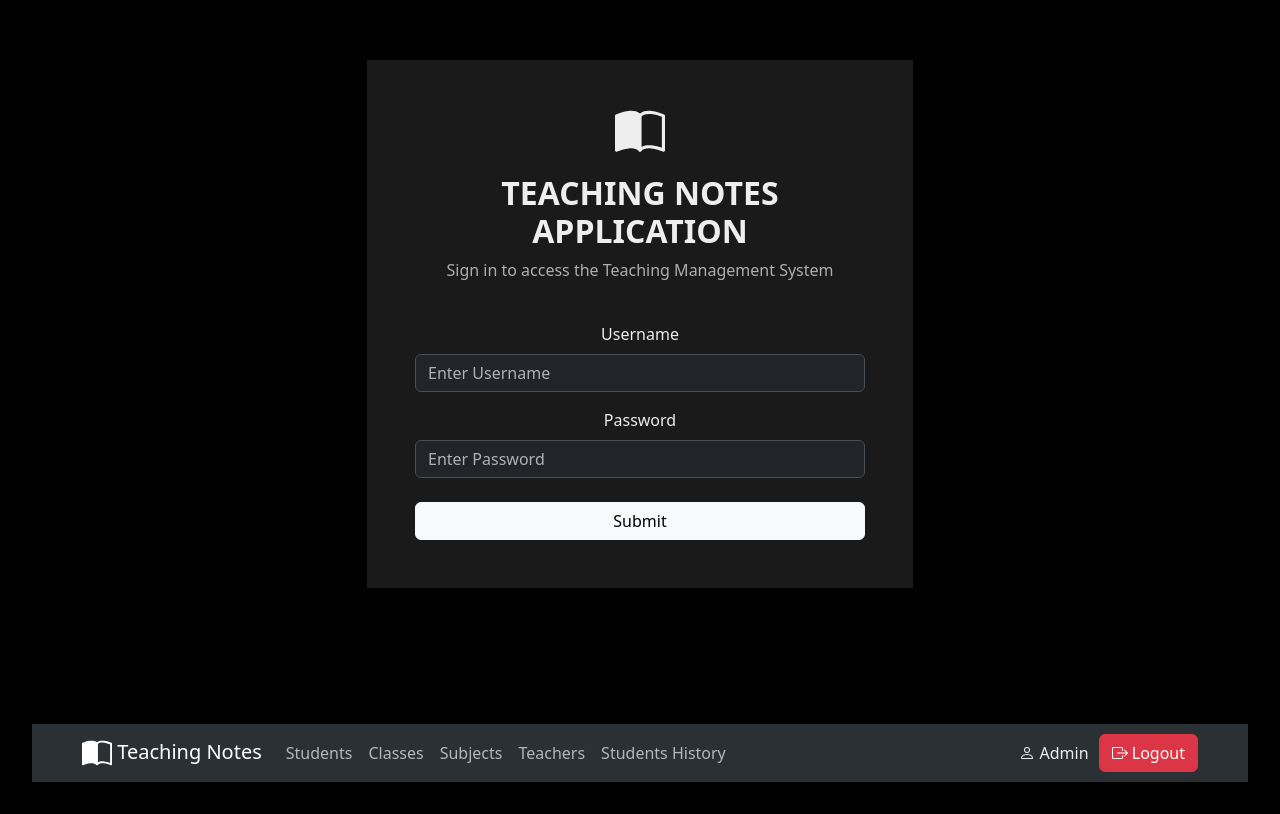
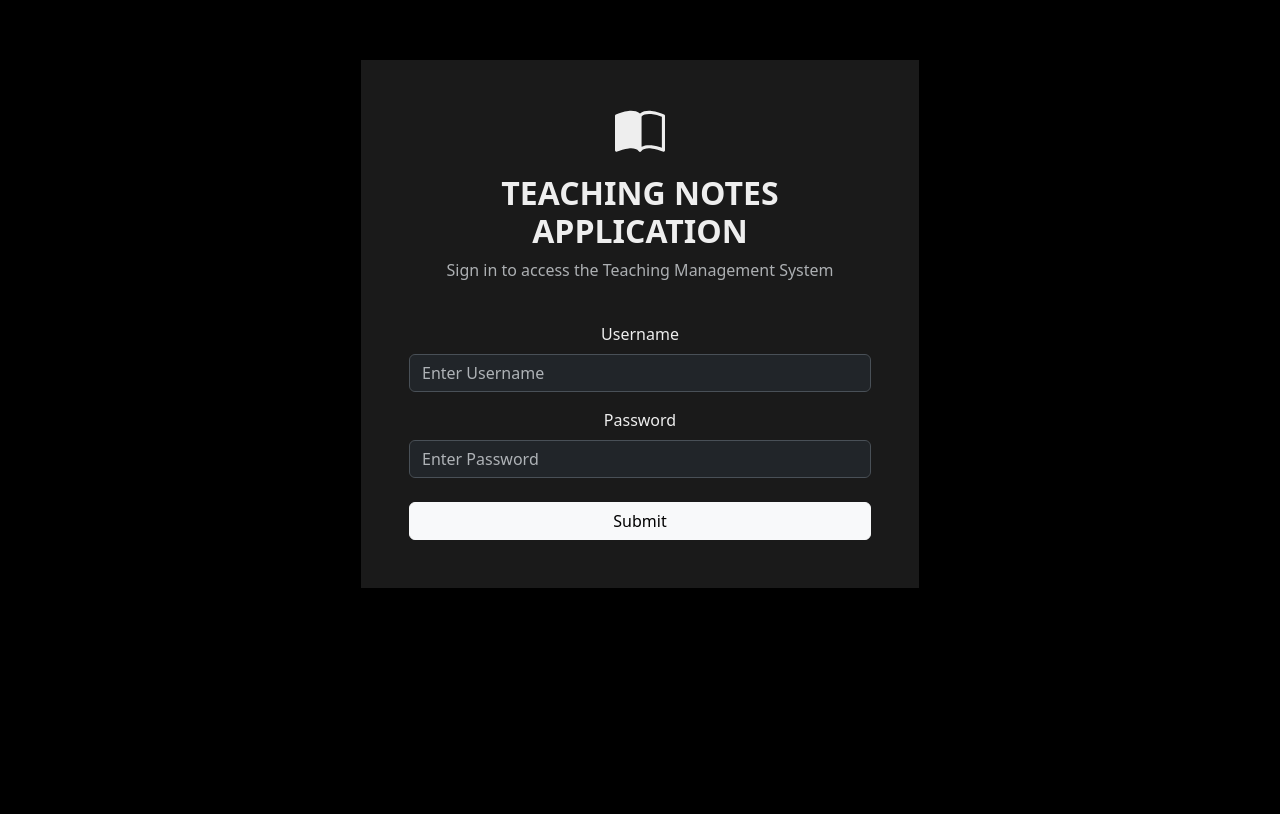
Before and after one commit to nurqahar/fullstack, a React (Vite) app in the folder frontend/: page / in a window 1280 px wide. Shown: the part 108-922 px from the top of the page. After the commit the page ends 864 px from the top, so only its background shows below. Built offline with nearby package versions, Linux system fonts and the light colour scheme.

Commit message:
modify navbar and fix pages

```diff
--- a/frontend/src/App.jsx
+++ b/frontend/src/App.jsx
@@ -2,7 +2,6 @@ import { BrowserRouter, Route, Routes } from "react-router";
 import Container from "react-bootstrap/Container";
 import "./App.css";
 import Login from "./pages/Login.jsx";
-import Homepage from "./components/Homepage";
 import Dashboard from "./components/Dashboard.jsx";
 import NavBar from "./components/NavBar.jsx";
 import Students from "./pages/Students.jsx";
@@ -14,14 +13,10 @@ import Subjects from "./pages/Subjects.jsx";
 export default function App() {
   return (
     <BrowserRouter>
-      <Container>
-        <Routes>
-          <Route index element={<Login />} />
-        </Routes>
-      </Container>
       <Container fluid className="m-0 p-0">
         <NavBar />
         <Routes>
+          <Route index element={<Login />} />
           <Route path="/dashboard" element={<Dashboard />} />
           <Route path="/students" element={<Students />} />
           <Route path="/classes" element={<Classes />} />
--- a/frontend/src/components/Dashboard.jsx
+++ b/frontend/src/components/Dashboard.jsx
@@ -5,13 +5,19 @@ import Col from "react-bootstrap/Col";
 export default function Dashboard() {
   return (
     <Container className="mt-5 justify-content-center" data-bs-theme="dark">
-      <Row className="text-center ">
+      <Row className="text-center">
         <Col>
-          <h1>Choose Menu To Start</h1>
+          <h1 className="fw-bold">Teaching Notes App</h1>
+          <p className="w-50 mx-auto">
+            Simplify your day. Track attendance, share resources, and manage
+            your teaching notes—all from a single, secure dashboard. Designed
+            for teachers, by teachers.
+          </p>
         </Col>
       </Row>
-      <Row className="mt-5 ">
-        <Col>
+      <Row className="mt-5">
+        <Col className="text-center">
+          <h2>Choose Menu to Start</h2>
           <ul style={{ listStyleType: "None" }}>
             <li>Students</li>
             <li>Classes</li>
--- a/frontend/src/components/NavBar.jsx
+++ b/frontend/src/components/NavBar.jsx
@@ -2,19 +2,24 @@ import Container from "react-bootstrap/Container";
 import Navbar from "react-bootstrap/Navbar";
 import Nav from "react-bootstrap/Nav";
 import Button from "react-bootstrap/Button";
+import { NavLink, useLocation } from "react-router";
 
 export default function NavBar() {
+  const location = useLocation();
+  const { pathname } = location;
+
   return (
     <Container fluid className="bg-body-tertiary " data-bs-theme="dark">
+      {pathname !== "/" ? (
         <Navbar expand="md">
           <Container>
-          <Navbar.Brand href="/dashboard">
+            <Navbar.Brand href="/dashboard" className="fw-bold">
               <svg
                 xmlns="http://www.w3.org/2000/svg"
                 width="30"
                 height="30"
                 fill="currentColor"
-              class="bi bi-book-half"
+                className="bi bi-book-half"
                 viewBox="0 0 16 16"
               >
                 <path d="M8.5 2.687c.654-.689 1.782-.886 3.112-.752 1.234.124 2.503.523 3.388.893v9.923c-.918-.35-2.107-.692-3.287-.81-1.094-.111-2.278-.039-3.213.492zM8 1.783C7.015.936 5.587.81 4.287.94c-1.514.153-3.042.672-3.994 1.105A.5.5 0 0 0 0 2.5v11a.5.5 0 0 0 .707.455c.882-.4 2.303-.881 3.68-1.02 1.409-.142 2.59.087 3.223.877a.5.5 0 0 0 .78 0c.633-.79 1.814-1.019 3.222-.877 1.378.139 2.8.62 3.681 1.02A.5.5 0 0 0 16 13.5v-11a.5.5 0 0 0-.293-.455c-.952-.433-2.48-.952-3.994-1.105C10.413.809 8.985.936 8 1.783" />
@@ -23,19 +28,29 @@ export default function NavBar() {
             </Navbar.Brand>
             <Navbar.Toggle aria-controls="basic-navbar-nav" />
             <Navbar.Collapse id="basic-navbar-nav">
-            <Nav className="me-auto">
-              <Nav.Link href="/students">Students</Nav.Link>
-              <Nav.Link href="/classes">Classes</Nav.Link>
-              <Nav.Link href="/subjects">Subjects</Nav.Link>
-              <Nav.Link href="/teachers">Teachers</Nav.Link>
-              <Nav.Link href="/studentHistory">Students History</Nav.Link>
+              <Nav className="me-auto" variant="underline">
+                <NavLink to="/students" className="nav-link ">
+                  Students
+                </NavLink>
+                <NavLink to="/classes" className="nav-link ">
+                  Classes
+                </NavLink>
+                <NavLink to="/subjects" className="nav-link ">
+                  Subjects
+                </NavLink>
+                <NavLink to="/teachers" className="nav-link ">
+                  Teachers
+                </NavLink>
+                <NavLink to="/studentHistory" className="nav-link ">
+                  Students History
+                </NavLink>
               </Nav>
               <svg
                 xmlns="http://www.w3.org/2000/svg"
                 width="16"
                 height="16"
                 fill="currentColor"
-              class="bi bi-person"
+                className="bi bi-person"
                 viewBox="0 0 16 16"
               >
                 <path d="M8 8a3 3 0 1 0 0-6 3 3 0 0 0 0 6m2-3a2 2 0 1 1-4 0 2 2 0 0 1 4 0m4 8c0 1-1 1-1 1H3s-1 0-1-1 1-4 6-4 6 3 6 4m-1-.004c-.001-.246-.154-.986-.832-1.664C11.516 10.68 10.289 10 8 10s-3.516.68-4.168 1.332c-.678.678-.83 1.418-.832 1.664z" />
@@ -47,15 +62,15 @@ export default function NavBar() {
                   width="16"
                   height="20"
                   fill="currentColor"
-                class="bi bi-box-arrow-right"
+                  className="bi bi-box-arrow-right"
                   viewBox="0 0 16 20"
                 >
                   <path
-                  fill-rule="evenodd"
+                    fillRule="evenodd"
                     d="M10 12.5a.5.5 0 0 1-.5.5h-8a.5.5 0 0 1-.5-.5v-9a.5.5 0 0 1 .5-.5h8a.5.5 0 0 1 .5.5v2a.5.5 0 0 0 1 0v-2A1.5 1.5 0 0 0 9.5 2h-8A1.5 1.5 0 0 0 0 3.5v9A1.5 1.5 0 0 0 1.5 14h8a1.5 1.5 0 0 0 1.5-1.5v-2a.5.5 0 0 0-1 0z"
                   />
                   <path
-                  fill-rule="evenodd"
+                    fillRule="evenodd"
                     d="M15.854 8.354a.5.5 0 0 0 0-.708l-3-3a.5.5 0 0 0-.708.708L14.293 7.5H5.5a.5.5 0 0 0 0 1h8.793l-2.147 2.146a.5.5 0 0 0 .708.708z"
                   />
                 </svg>{" "}
@@ -64,6 +79,9 @@ export default function NavBar() {
             </Navbar.Collapse>
           </Container>
         </Navbar>
+      ) : (
+        ""
+      )}
     </Container>
   );
 }
--- a/frontend/src/pages/Classes.jsx
+++ b/frontend/src/pages/Classes.jsx
@@ -19,7 +19,7 @@ export default function Classes() {
                 width="16"
                 height="20"
                 fill="currentColor"
-                class="bi bi-plus"
+                className="bi bi-plus"
                 viewBox="0 0 16 20"
               >
                 <path d="M8 4a.5.5 0 0 1 .5.5v3h3a.5.5 0 0 1 0 1h-3v3a.5.5 0 0 1-1 0v-3h-3a.5.5 0 0 1 0-1h3v-3A.5.5 0 0 1 8 4" />
@@ -28,7 +28,7 @@ export default function Classes() {
             </Button>
           </Col>
         </Row>
-        <Table stripped bordered hover className="text-center">
+        <Table stripped="true" bordered hover className="text-center">
           <thead>
             <tr>
               <th>Class</th>
@@ -47,7 +47,7 @@ export default function Classes() {
                     width="16"
                     height="20"
                     fill="currentColor"
-                    class="bi bi-pen"
+                    className="bi bi-pen"
                     viewBox="0 0 16 20"
                   >
                     <path d="m13.498.795.149-.149a1.207 1.207 0 1 1 1.707 1.708l-.149.148a1.5 1.5 0 0 1-.059 2.059L4.854 14.854a.5.5 0 0 1-.233.131l-4 1a.5.5 0 0 1-.606-.606l1-4a.5.5 0 0 1 .131-.232l9.642-9.642a.5.5 0 0 0-.642.056L6.854 4.854a.5.5 0 1 1-.708-.708L9.44.854A1.5 1.5 0 0 1 11.5.796a1.5 1.5 0 0 1 1.998-.001m-.644.766a.5.5 0 0 0-.707 0L1.95 11.756l-.764 3.057 3.057-.764L14.44 3.854a.5.5 0 0 0 0-.708z" />
@@ -59,7 +59,7 @@ export default function Classes() {
                     width="16"
                     height="20"
                     fill="currentColor"
-                    class="bi bi-trash"
+                    className="bi bi-trash"
                     viewBox="0 0 16 20"
                   >
                     <path d="M5.5 5.5A.5.5 0 0 1 6 6v6a.5.5 0 0 1-1 0V6a.5.5 0 0 1 .5-.5m2.5 0a.5.5 0 0 1 .5.5v6a.5.5 0 0 1-1 0V6a.5.5 0 0 1 .5-.5m3 .5a.5.5 0 0 0-1 0v6a.5.5 0 0 0 1 0z" />
--- a/frontend/src/pages/Login.jsx
+++ b/frontend/src/pages/Login.jsx
@@ -22,7 +22,7 @@ function Login() {
               width="50"
               height="50"
               fill="currentColor"
-              class="bi bi-book-half mb-3"
+              className="bi bi-book-half mb-3"
               viewBox="0 0 16 16"
             >
               <path d="M8.5 2.687c.654-.689 1.782-.886 3.112-.752 1.234.124 2.503.523 3.388.893v9.923c-.918-.35-2.107-.692-3.287-.81-1.094-.111-2.278-.039-3.213.492zM8 1.783C7.015.936 5.587.81 4.287.94c-1.514.153-3.042.672-3.994 1.105A.5.5 0 0 0 0 2.5v11a.5.5 0 0 0 .707.455c.882-.4 2.303-.881 3.68-1.02 1.409-.142 2.59.087 3.223.877a.5.5 0 0 0 .78 0c.633-.79 1.814-1.019 3.222-.877 1.378.139 2.8.62 3.681 1.02A.5.5 0 0 0 16 13.5v-11a.5.5 0 0 0-.293-.455c-.952-.433-2.48-.952-3.994-1.105C10.413.809 8.985.936 8 1.783" />
--- a/frontend/src/pages/StudentHistory.jsx
+++ b/frontend/src/pages/StudentHistory.jsx
@@ -22,7 +22,7 @@ export default function StudentHistory() {
                 width="16"
                 height="20"
                 fill="currentColor"
-                class="bi bi-plus"
+                className="bi bi-plus"
                 viewBox="0 0 16 20"
               >
                 <path d="M8 4a.5.5 0 0 1 .5.5v3h3a.5.5 0 0 1 0 1h-3v3a.5.5 0 0 1-1 0v-3h-3a.5.5 0 0 1 0-1h3v-3A.5.5 0 0 1 8 4" />
@@ -31,7 +31,7 @@ export default function StudentHistory() {
             </Button>
           </Col>
         </Row>
-        <Table stripped bordered hover className="text-center">
+        <Table stripped="true" bordered hover className="text-center">
           <thead>
             <tr>
               <th>Student</th>
@@ -56,7 +56,7 @@ export default function StudentHistory() {
                     width="16"
                     height="20"
                     fill="currentColor"
-                    class="bi bi-pen"
+                    className="bi bi-pen"
                     viewBox="0 0 16 20"
                   >
                     <path d="m13.498.795.149-.149a1.207 1.207 0 1 1 1.707 1.708l-.149.148a1.5 1.5 0 0 1-.059 2.059L4.854 14.854a.5.5 0 0 1-.233.131l-4 1a.5.5 0 0 1-.606-.606l1-4a.5.5 0 0 1 .131-.232l9.642-9.642a.5.5 0 0 0-.642.056L6.854 4.854a.5.5 0 1 1-.708-.708L9.44.854A1.5 1.5 0 0 1 11.5.796a1.5 1.5 0 0 1 1.998-.001m-.644.766a.5.5 0 0 0-.707 0L1.95 11.756l-.764 3.057 3.057-.764L14.44 3.854a.5.5 0 0 0 0-.708z" />
@@ -68,7 +68,7 @@ export default function StudentHistory() {
                     width="16"
                     height="20"
                     fill="currentColor"
-                    class="bi bi-trash"
+                    className="bi bi-trash"
                     viewBox="0 0 16 20"
                   >
                     <path d="M5.5 5.5A.5.5 0 0 1 6 6v6a.5.5 0 0 1-1 0V6a.5.5 0 0 1 .5-.5m2.5 0a.5.5 0 0 1 .5.5v6a.5.5 0 0 1-1 0V6a.5.5 0 0 1 .5-.5m3 .5a.5.5 0 0 0-1 0v6a.5.5 0 0 0 1 0z" />
--- a/frontend/src/pages/Students.jsx
+++ b/frontend/src/pages/Students.jsx
@@ -19,7 +19,7 @@ export default function Students() {
                 width="16"
                 height="20"
                 fill="currentColor"
-                class="bi bi-plus"
+                className="bi bi-plus"
                 viewBox="0 0 16 20"
               >
                 <path d="M8 4a.5.5 0 0 1 .5.5v3h3a.5.5 0 0 1 0 1h-3v3a.5.5 0 0 1-1 0v-3h-3a.5.5 0 0 1 0-1h3v-3A.5.5 0 0 1 8 4" />
@@ -28,7 +28,7 @@ export default function Students() {
             </Button>
           </Col>
         </Row>
-        <Table stripped bordered hover className="text-center">
+        <Table stripped="true" bordered hover className="text-center">
           <thead>
             <tr>
               <th>Student ID</th>
@@ -47,7 +47,7 @@ export default function Students() {
                     width="16"
                     height="20"
                     fill="currentColor"
-                    class="bi bi-pen"
+                    className="bi bi-pen"
                     viewBox="0 0 16 20"
                   >
                     <path d="m13.498.795.149-.149a1.207 1.207 0 1 1 1.707 1.708l-.149.148a1.5 1.5 0 0 1-.059 2.059L4.854 14.854a.5.5 0 0 1-.233.131l-4 1a.5.5 0 0 1-.606-.606l1-4a.5.5 0 0 1 .131-.232l9.642-9.642a.5.5 0 0 0-.642.056L6.854 4.854a.5.5 0 1 1-.708-.708L9.44.854A1.5 1.5 0 0 1 11.5.796a1.5 1.5 0 0 1 1.998-.001m-.644.766a.5.5 0 0 0-.707 0L1.95 11.756l-.764 3.057 3.057-.764L14.44 3.854a.5.5 0 0 0 0-.708z" />
@@ -59,7 +59,7 @@ export default function Students() {
                     width="16"
                     height="20"
                     fill="currentColor"
-                    class="bi bi-trash"
+                    className="bi bi-trash"
                     viewBox="0 0 16 20"
                   >
                     <path d="M5.5 5.5A.5.5 0 0 1 6 6v6a.5.5 0 0 1-1 0V6a.5.5 0 0 1 .5-.5m2.5 0a.5.5 0 0 1 .5.5v6a.5.5 0 0 1-1 0V6a.5.5 0 0 1 .5-.5m3 .5a.5.5 0 0 0-1 0v6a.5.5 0 0 0 1 0z" />
--- a/frontend/src/pages/Subjects.jsx
+++ b/frontend/src/pages/Subjects.jsx
@@ -19,7 +19,7 @@ export default function Subjects() {
                 width="16"
                 height="20"
                 fill="currentColor"
-                class="bi bi-plus"
+                className="bi bi-plus"
                 viewBox="0 0 16 20"
               >
                 <path d="M8 4a.5.5 0 0 1 .5.5v3h3a.5.5 0 0 1 0 1h-3v3a.5.5 0 0 1-1 0v-3h-3a.5.5 0 0 1 0-1h3v-3A.5.5 0 0 1 8 4" />
@@ -28,7 +28,7 @@ export default function Subjects() {
             </Button>
           </Col>
         </Row>
-        <Table stripped bordered hover className="text-center">
+        <Table stripped="true" bordered hover className="text-center">
           <thead>
             <tr>
               <th>Subject Code</th>
@@ -47,7 +47,7 @@ export default function Subjects() {
                     width="16"
                     height="20"
                     fill="currentColor"
-                    class="bi bi-pen"
+                    className="bi bi-pen"
                     viewBox="0 0 16 20"
                   >
                     <path d="m13.498.795.149-.149a1.207 1.207 0 1 1 1.707 1.708l-.149.148a1.5 1.5 0 0 1-.059 2.059L4.854 14.854a.5.5 0 0 1-.233.131l-4 1a.5.5 0 0 1-.606-.606l1-4a.5.5 0 0 1 .131-.232l9.642-9.642a.5.5 0 0 0-.642.056L6.854 4.854a.5.5 0 1 1-.708-.708L9.44.854A1.5 1.5 0 0 1 11.5.796a1.5 1.5 0 0 1 1.998-.001m-.644.766a.5.5 0 0 0-.707 0L1.95 11.756l-.764 3.057 3.057-.764L14.44 3.854a.5.5 0 0 0 0-.708z" />
@@ -59,7 +59,7 @@ export default function Subjects() {
                     width="16"
                     height="20"
                     fill="currentColor"
-                    class="bi bi-trash"
+                    className="bi bi-trash"
                     viewBox="0 0 16 20"
                   >
                     <path d="M5.5 5.5A.5.5 0 0 1 6 6v6a.5.5 0 0 1-1 0V6a.5.5 0 0 1 .5-.5m2.5 0a.5.5 0 0 1 .5.5v6a.5.5 0 0 1-1 0V6a.5.5 0 0 1 .5-.5m3 .5a.5.5 0 0 0-1 0v6a.5.5 0 0 0 1 0z" />
--- a/frontend/src/pages/Teachers.jsx
+++ b/frontend/src/pages/Teachers.jsx
@@ -19,7 +19,7 @@ export default function Teachers() {
                 width="16"
                 height="20"
                 fill="currentColor"
-                class="bi bi-plus"
+                className="bi bi-plus"
                 viewBox="0 0 16 20"
               >
                 <path d="M8 4a.5.5 0 0 1 .5.5v3h3a.5.5 0 0 1 0 1h-3v3a.5.5 0 0 1-1 0v-3h-3a.5.5 0 0 1 0-1h3v-3A.5.5 0 0 1 8 4" />
@@ -28,7 +28,7 @@ export default function Teachers() {
             </Button>
           </Col>
         </Row>
-        <Table stripped bordered hover className="text-center">
+        <Table stripped="true" bordered hover className="text-center">
           <thead>
             <tr>
               <th>Employee ID</th>
@@ -47,7 +47,7 @@ export default function Teachers() {
                     width="16"
                     height="20"
                     fill="currentColor"
-                    class="bi bi-pen"
+                    className="bi bi-pen"
                     viewBox="0 0 16 20"
                   >
                     <path d="m13.498.795.149-.149a1.207 1.207 0 1 1 1.707 1.708l-.149.148a1.5 1.5 0 0 1-.059 2.059L4.854 14.854a.5.5 0 0 1-.233.131l-4 1a.5.5 0 0 1-.606-.606l1-4a.5.5 0 0 1 .131-.232l9.642-9.642a.5.5 0 0 0-.642.056L6.854 4.854a.5.5 0 1 1-.708-.708L9.44.854A1.5 1.5 0 0 1 11.5.796a1.5 1.5 0 0 1 1.998-.001m-.644.766a.5.5 0 0 0-.707 0L1.95 11.756l-.764 3.057 3.057-.764L14.44 3.854a.5.5 0 0 0 0-.708z" />
@@ -59,7 +59,7 @@ export default function Teachers() {
                     width="16"
                     height="20"
                     fill="currentColor"
-                    class="bi bi-trash"
+                    className="bi bi-trash"
                     viewBox="0 0 16 20"
                   >
                     <path d="M5.5 5.5A.5.5 0 0 1 6 6v6a.5.5 0 0 1-1 0V6a.5.5 0 0 1 .5-.5m2.5 0a.5.5 0 0 1 .5.5v6a.5.5 0 0 1-1 0V6a.5.5 0 0 1 .5-.5m3 .5a.5.5 0 0 0-1 0v6a.5.5 0 0 0 1 0z" />
```
Lines whose indentation alone changed are shown as unchanged.
